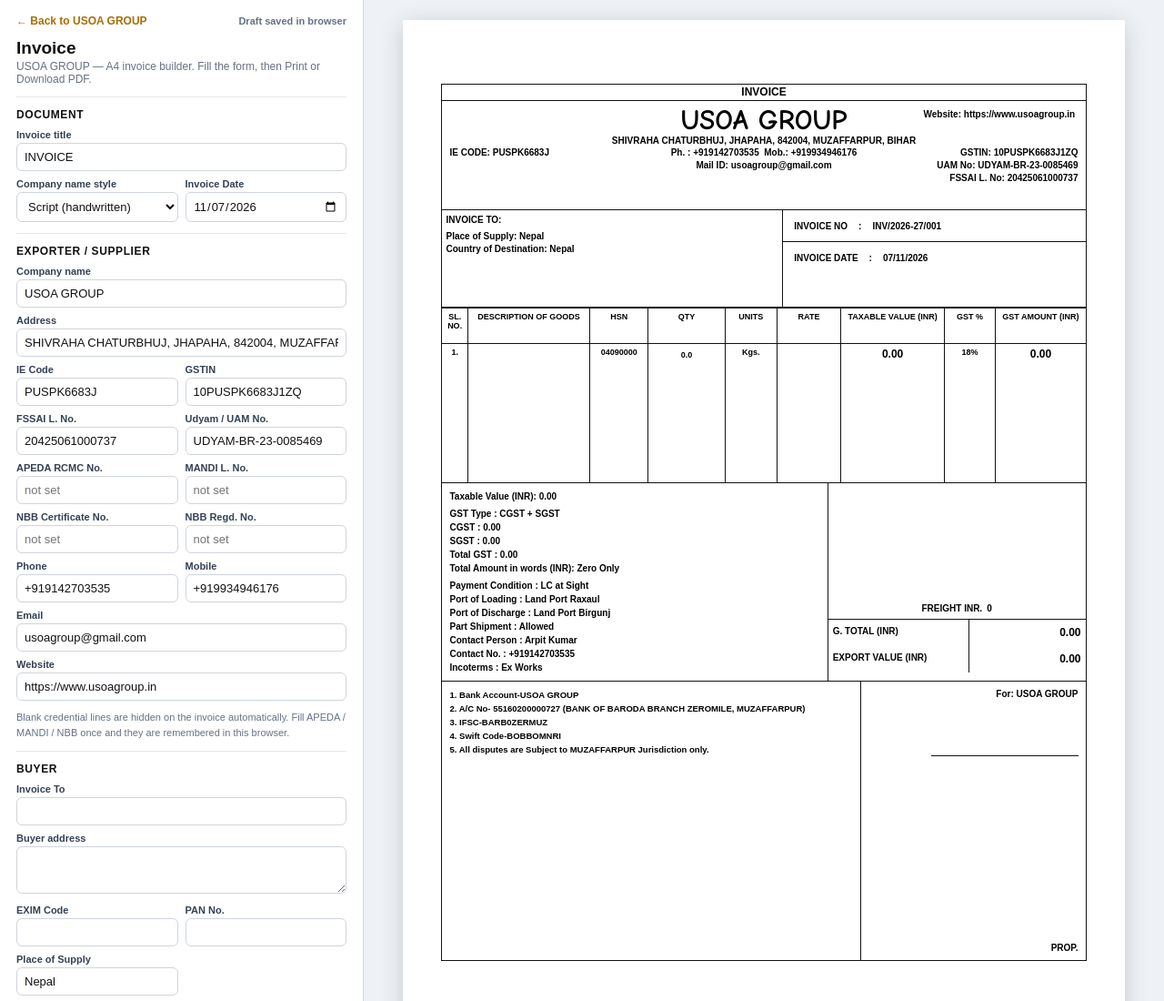
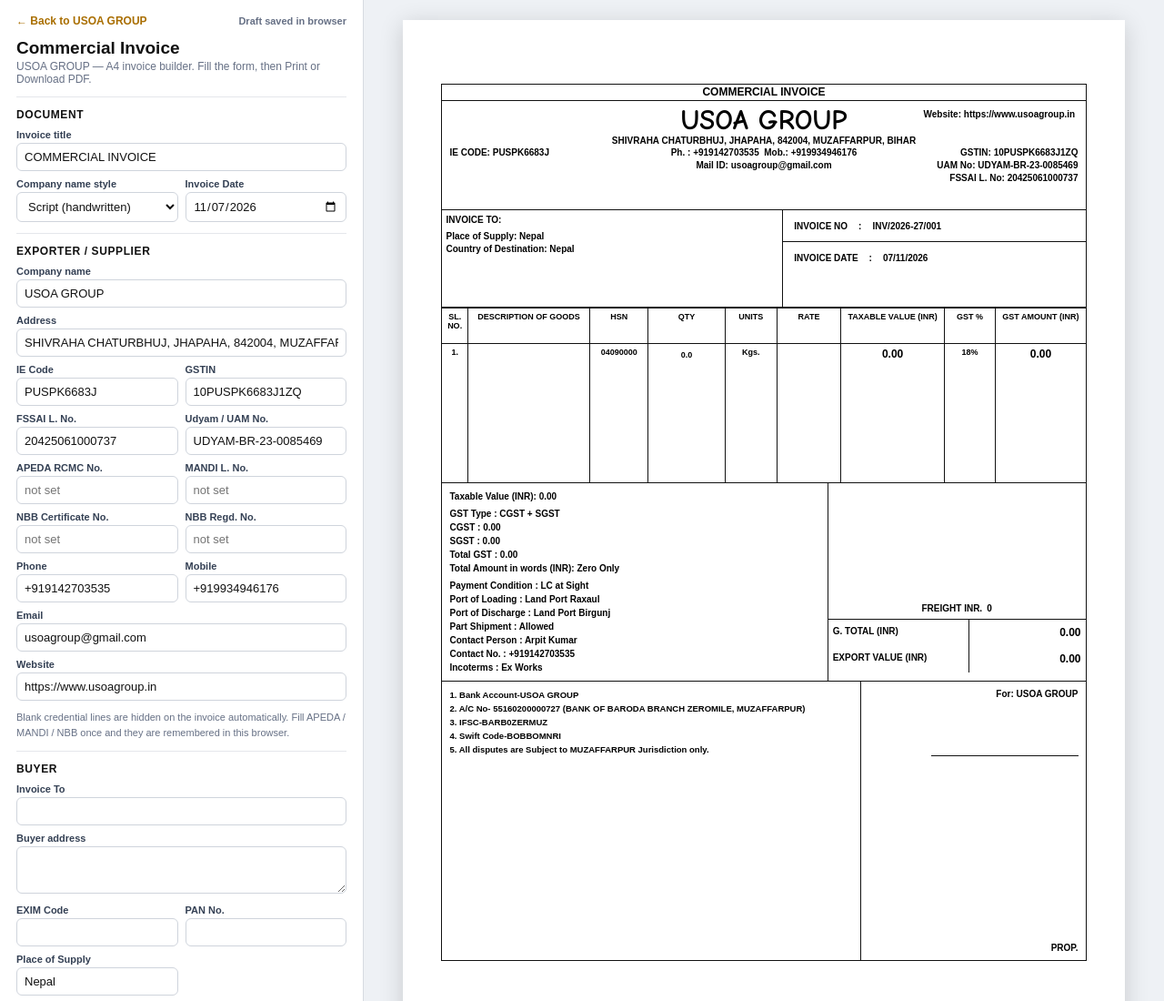
Before and after one commit to arpit-ae/kanish, a plain HTML site: page b.html in a window 1280 px wide. Shown: the top 1100 px of the page at 91% size. Drawn offline with Linux system fonts and the light colour scheme.

Commit message:
Change invoice heading to Commercial Invoice

```diff
--- a/b.html
+++ b/b.html
@@ -4,7 +4,7 @@
 <meta charset="utf-8">
 <meta name="viewport" content="width=device-width,initial-scale=1">
 <meta name="robots" content="noindex, nofollow">
-<title>Invoice | USOA GROUP</title>
+<title>Commercial Invoice | USOA GROUP</title>
 <style>
 *{box-sizing:border-box}
 body{margin:0;font-family:Arial,Helvetica,sans-serif;background:#eef1f5;color:#111}
@@ -184,11 +184,11 @@
     <a class="back" href="/">&larr; Back to USOA GROUP</a>
     <span class="save-state" id="saveState">Ready</span>
   </div>
-  <h1>Invoice</h1>
+  <h1>Commercial Invoice</h1>
   <p class="muted">USOA GROUP &mdash; A4 invoice builder. Fill the form, then Print or Download PDF.</p>
 
   <div class="group"><h2>Document</h2><div class="grid">
-    <div class="full"><label for="title">Invoice title</label><input id="title" value="INVOICE" readonly></div>
+    <div class="full"><label for="title">Invoice title</label><input id="title" value="COMMERCIAL INVOICE" readonly></div>
     <div><label for="nameFont">Company name style</label><select id="nameFont"><option value="script">Script (handwritten)</option><option value="plain">Plain bold</option></select></div>
     <div><label for="date">Invoice Date</label><input id="date" type="date"></div>
   </div></div>
@@ -352,7 +352,7 @@
    invoice carried another company's values for these and they could not be
    verified, so they must be filled in by the business before use. */
 var DEFAULTS = {
-  title:"INVOICE",
+  title:"COMMERCIAL INVOICE",
   nameFont:"script",
   company:"USOA GROUP",
   address:"SHIVRAHA CHATURBHUJ, JHAPAHA, 842004, MUZAFFARPUR, BIHAR",
@@ -558,7 +558,7 @@
   var nameClass = "company" + (d.nameFont === "plain" ? " plain" : "");
 
   var html = "";
-  html += '<div class="pi-title">' + esc(d.title || "INVOICE") + '</div>';
+  html += '<div class="pi-title">' + esc(d.title || "COMMERCIAL INVOICE") + '</div>';
   html += '<div class="' + nameClass + '">';
   html +=   '<div class="website' + (String(d.website || "").trim() ? "" : " is-empty") + '">Website: ' + esc(d.website) + '</div>';
   html +=   '<div class="name">' + esc(d.company) + '</div>';
@@ -1308,7 +1308,7 @@
         state.rows = [blankRow()];
       }
       state.sig = (o.draft && o.draft.sig) || null; state.sigPersist = state.sig;
-      $("title").value="INVOICE";
+      $("title").value="COMMERCIAL INVOICE";
       if (o.seq){ seq.last = o.seq.last || {}; seq.used = Array.isArray(o.seq.used) ? o.seq.used : []; }
       state.storageOK = true;
       renderRows(); render(); checkDuplicate(); save();
@@ -1421,7 +1421,7 @@
   return cloudRequest('GET','?id='+encodeURIComponent(id)).then(function(data){
     var inv=data.invoices[0]; if(!inv) throw new Error('This invoice could not be found. Refresh the list.');
     var doc=inv.document; setDefaults(); applyValues(doc.fields);
-    $('title').value='INVOICE'; $('inv').value=inv.invoice_number; $('date').value=inv.invoice_date;
+    $('title').value='COMMERCIAL INVOICE'; $('inv').value=inv.invoice_number; $('date').value=inv.invoice_date;
     state.rows=doc.rows.map(function(r){var b=blankRow();ROW_FIELDS.forEach(function(k){if(r[k]!=null)b[k]=r[k];});return b;});
     state.sig=doc.sig||null; state.sigPersist=doc.sig||null; state.invDirty=true;
     state.cloudRef={id:inv.id,updated_at:inv.updated_at,fingerprint:fingerprint(currentDocument())};
@@ -1675,7 +1675,7 @@
   }
 
   if (state.storageOK) loadAll();
-  $("title").value="INVOICE";
+  $("title").value="COMMERCIAL INVOICE";
 
   state.rows = (state.rows && state.rows.length) ? state.rows : [blankRow()];
 
```
